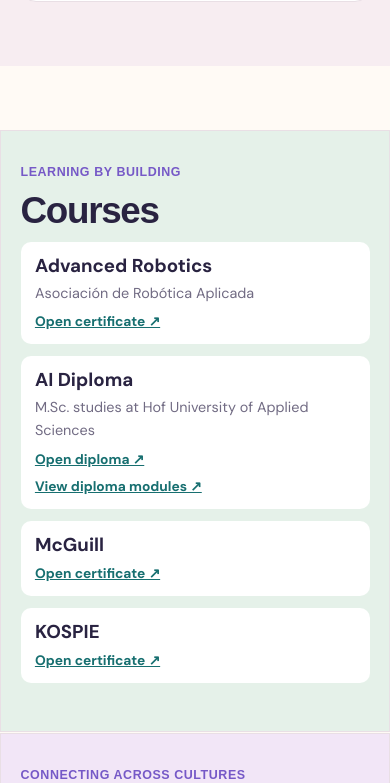
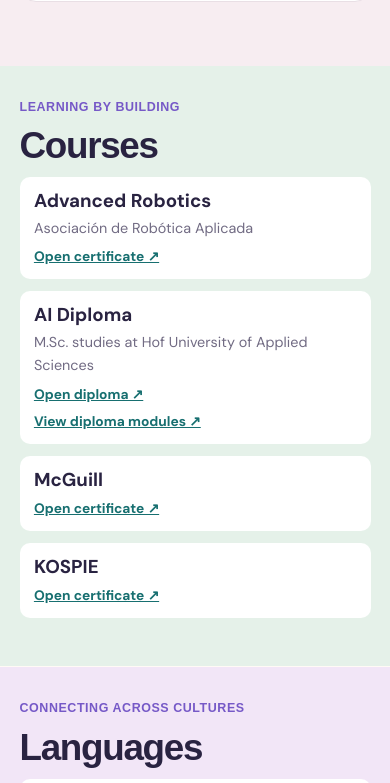
Before and after one commit to GreciaBarraganPaez/Portfolio-AboutMe, a plain HTML site: page index.html in a window 390 px wide. Shown: the part 4381-5164 px from the top of the page. Drawn offline with nearby package versions, Linux system fonts and the light colour scheme.

Commit message:
Remove learning panel divider gaps

```diff
--- a/index.html
+++ b/index.html
@@ -9,6 +9,8 @@ h1,h2{font-family:'DM Sans',Arial,Helvetica,sans-serif;font-weight:700;letter-sp
 .learning>.section-title{display:none}.learning-panel::before{display:block;margin-bottom:.55rem;font-family:Arial,Helvetica,sans-serif;font-size:.78rem;font-weight:700;letter-spacing:.045em;text-transform:uppercase;color:var(--violet)}.courses-panel::before{content:'Learning by building'}.languages-panel::before{content:'Connecting across cultures'}
 /* Keep Courses visually anchored to the left, away from the Languages panel. */
 .courses-panel{padding-left:5vw}.courses-panel>h3,.courses-panel>article{max-width:560px}
+/* Let the two learning colors meet without white divider borders or gaps. */
+.learning{padding-block:0}.learning-panel{border:0}@media(max-width:760px){.learning-grid{gap:0}}
 /* Keep one image per Community card inside its media frame. */
 .community-media>img,.community-media>video{display:block;width:100%;height:100%;object-fit:cover}.community-media{overflow:hidden}
 /* Keep direct project previews inside the project media frame. */
```
